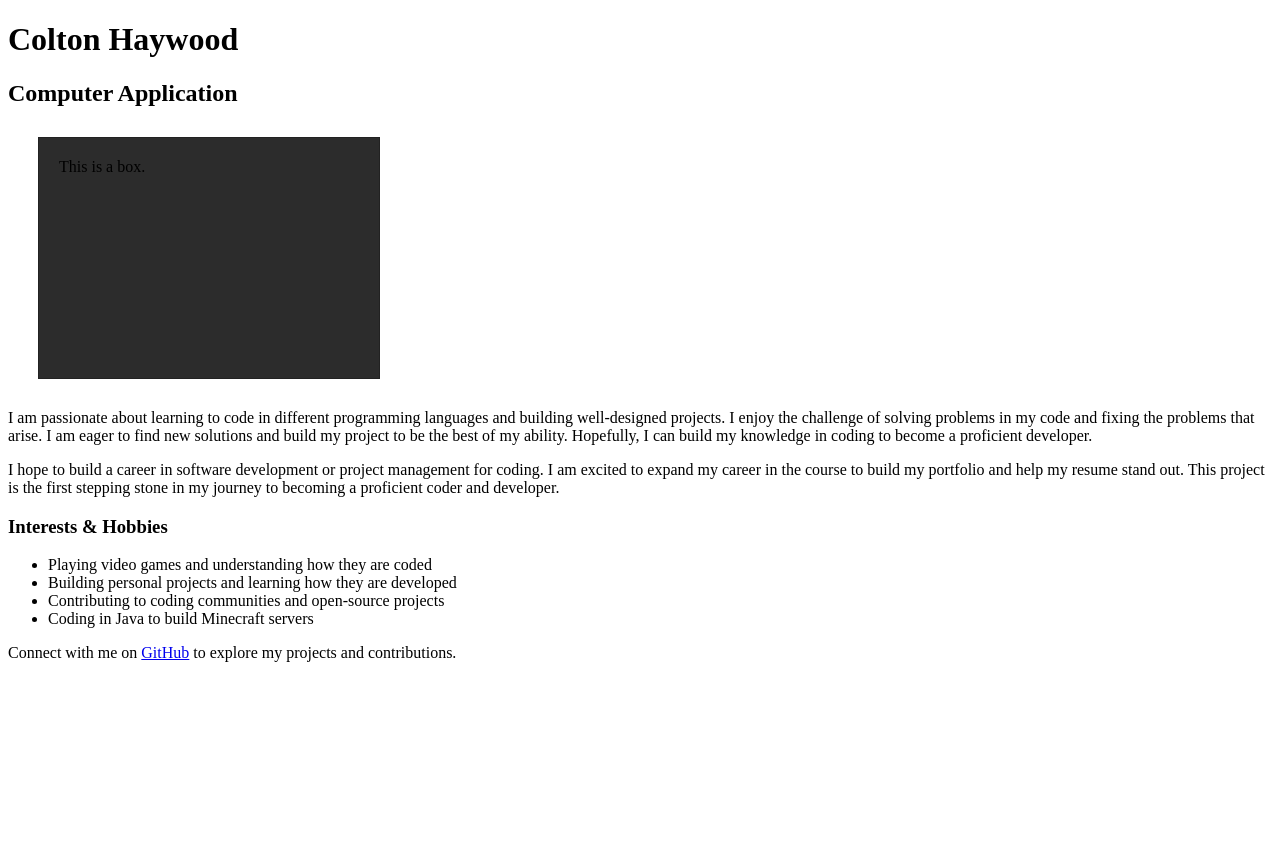
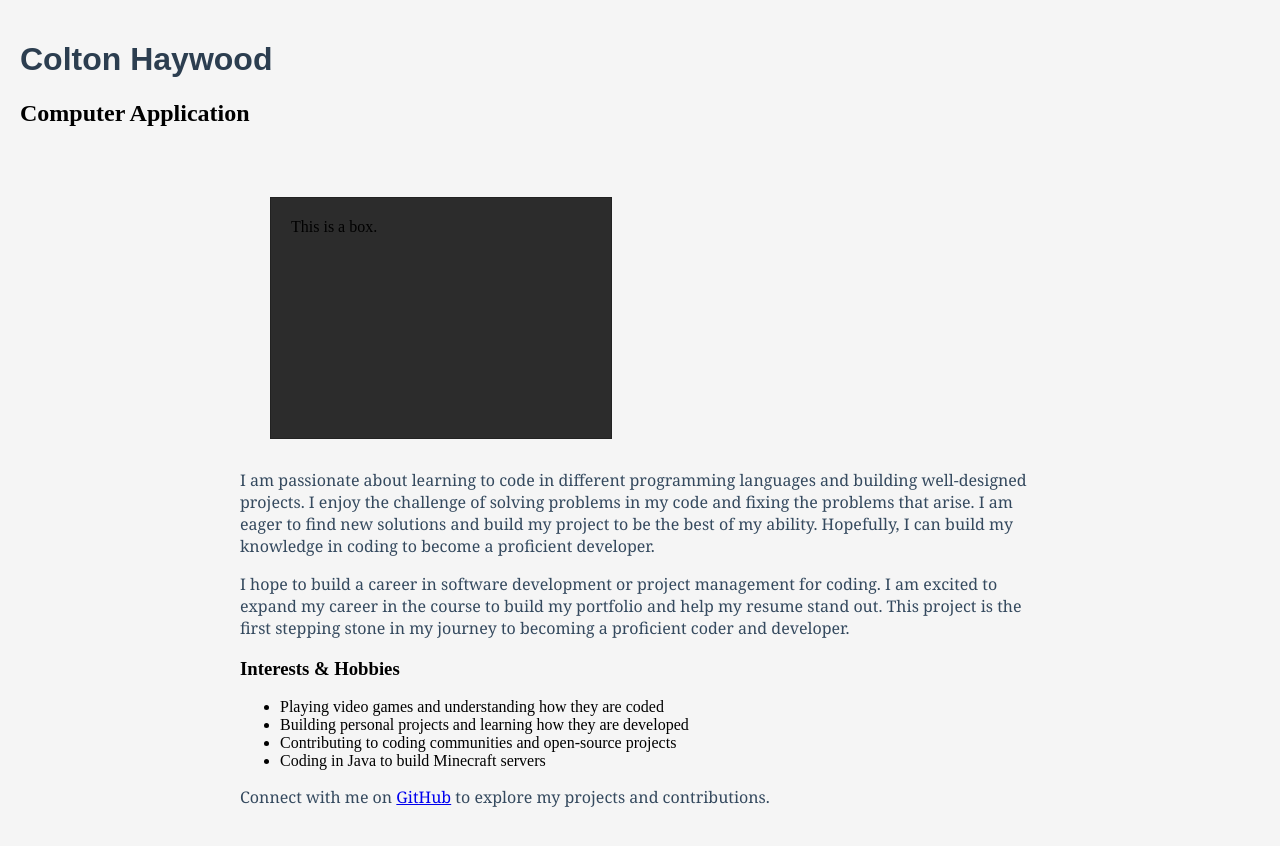
Before and after one commit to cohaywoo/cohaywoo.github.io, a plain HTML site: page index.html in a window 1280 px wide. Before the commit the page ends 800 px from the top, so only its background shows below. Drawn offline with Linux system fonts and the light colour scheme.

Commit message:
Add comprehensive CSS styling with custom fonts and spacing

```diff
--- a/style.css
+++ b/style.css
@@ -1,3 +1,29 @@
+/* Body Styling */
+body {
+    background-color: #f5f5f5;
+    margin: 0;
+    padding: 20px;
+}
+
+/* Heading Styles */
+h1 {
+    color: #2c3e50;
+    font-family: 'Arial', sans-serif;
+}
+
+/* Paragraph Styles */
+p {
+    color: #34495e;
+    font-family: 'Georgia', serif;
+}
+
+/* Main Content Spacing */
+main {
+    padding: 20px;
+    margin: 0 auto;
+    max-width: 800px;
+}
+
 div {
     width: 300px;
     height: 200px;
```
